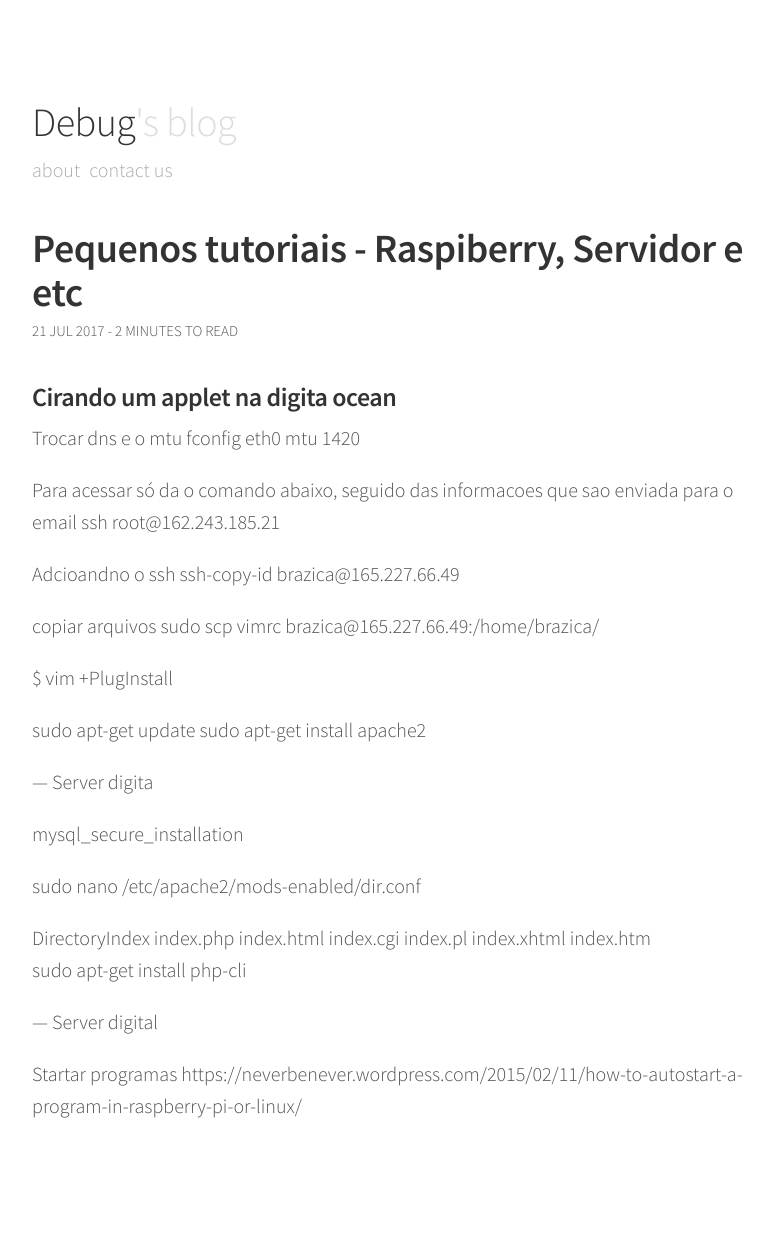
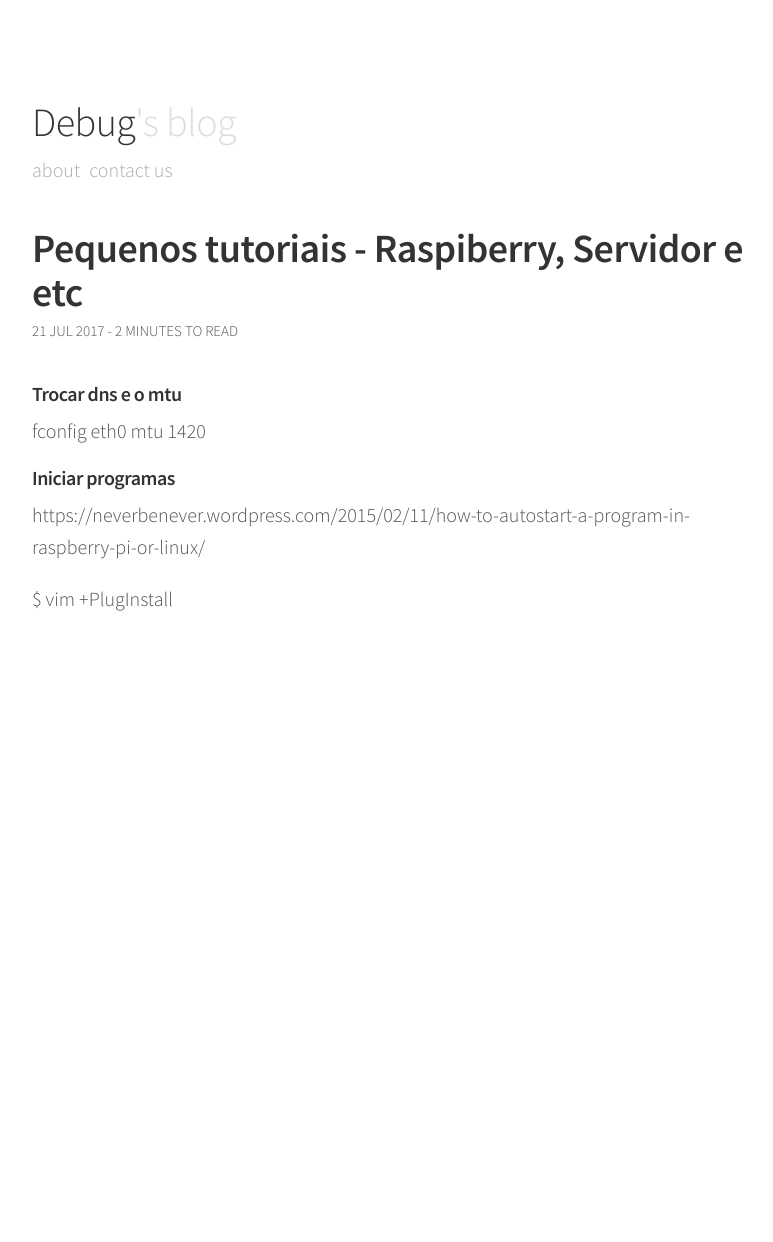
Before and after one commit to indrajithbandara/debug-blog, a Jekyll site: the page built from _posts/2017-07-21-raspiberry.md, in a window 1280 px wide. Shown: the whole page, without its empty margins (248-1021 px from the left). Built offline with Jekyll 4.4.1, drawn with Linux system fonts in a browser that asks for light colours; comment, search, counter and statistics services are not loaded; after the commit the page ends 900 px from its top, so only the background shows below that.

Commit message:
up.1420         inet 192.168.0.101  netmask 255.255.255.0  broa23

```diff
--- a/_posts/2017-07-21-raspiberry.md
+++ b/_posts/2017-07-21-raspiberry.md
@@ -4,50 +4,12 @@ title:  "Pequenos tutoriais - Raspiberry, Servidor e etc"
 date:   2017-07-21 18::01 -0300
 categories: blog
 ---
-### Cirando um applet na digita ocean
 
-Trocar dns e o mtu
+#### Trocar dns e o mtu
 fconfig eth0 mtu 1420
 
-
-
-Para acessar só da o comando abaixo, seguido das informacoes que sao enviada para o email
-ssh root@162.243.185.21
-
-
-Adcioandno o ssh
-ssh-copy-id brazica@165.227.66.49
-
-copiar arquivos
-sudo scp vimrc brazica@165.227.66.49:/home/brazica/
+#### Iniciar programas
+https://neverbenever.wordpress.com/2015/02/11/how-to-autostart-a-program-in-raspberry-pi-or-linux/
 
 
 $ vim +PlugInstall
-
-
-sudo apt-get update
-sudo apt-get install apache2
-
---- Server digita
-
-mysql_secure_installation
-
-
-sudo nano /etc/apache2/mods-enabled/dir.conf
-
-
-<IfModule mod_dir.c>
-    DirectoryIndex index.php index.html index.cgi index.pl index.xhtml index.htm
-    </IfModule>
-
-sudo apt-get install php-cli
-
-
-
-
---- Server digital
-
-
-
-Startar programas
-https://neverbenever.wordpress.com/2015/02/11/how-to-autostart-a-program-in-raspberry-pi-or-linux/
```
Also changed, not shown: _posts/README.md (+3 -1 lines).
